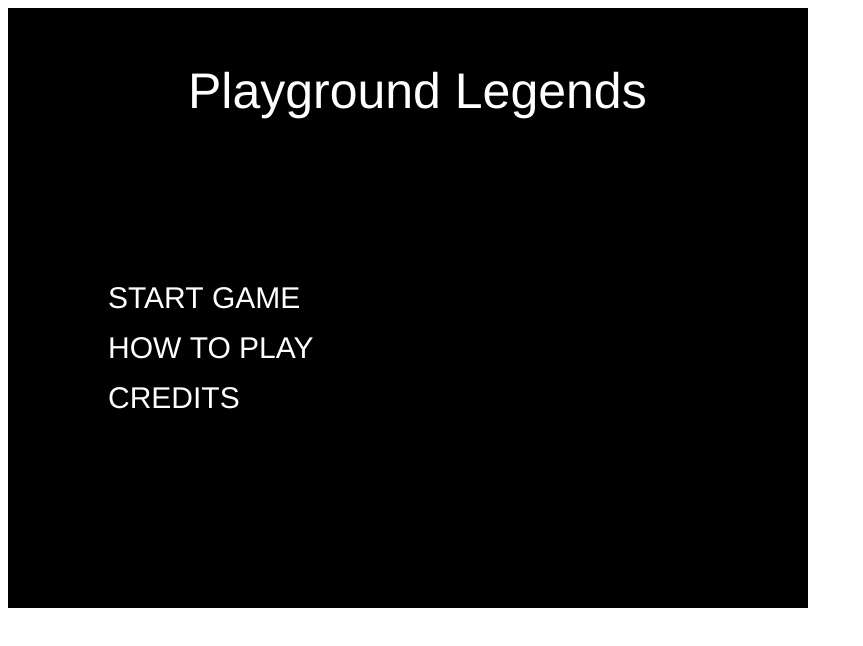
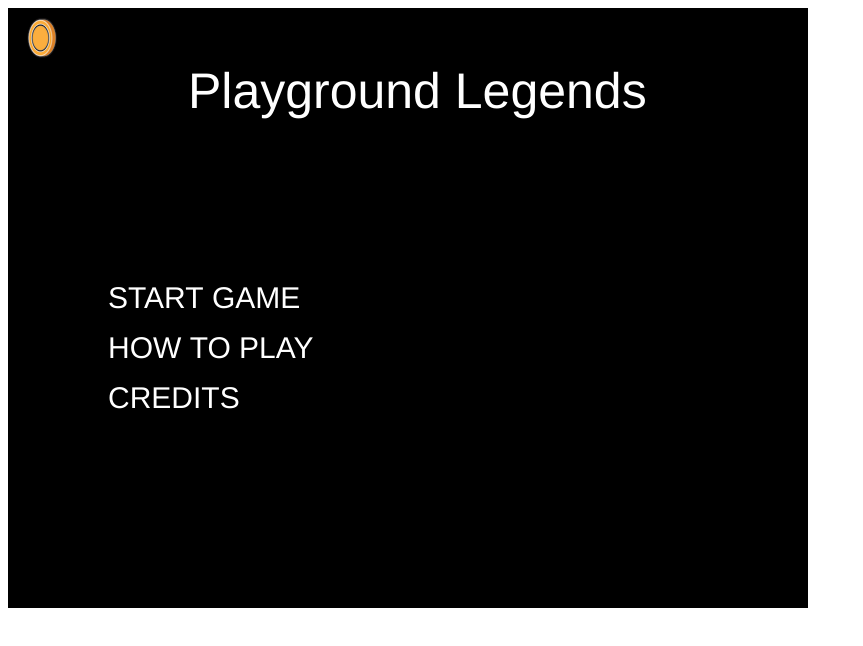
Before and after one commit to gamkedo-la/Playground-Legends, a plain HTML site: page game.html in a window 1280 px wide. Shown: the whole page, without its empty margins (0-863 px from the left). Drawn offline with Linux system fonts and the light colour scheme.

Commit message:
Added sprite animation and a demo sprite on main menu

```diff
--- a/game.html
+++ b/game.html
@@ -13,6 +13,7 @@
 <audio src="audio/timeup.mp3" id="timeup"></audio>
 <audio src="audio/CatchingBall.mp3" id="CatchingBall"></audio>
 
+<script src="js/sprite.js"></script>
 <script src="js/images.js"></script>
 <script src="js/input.js"></script>
 <script src="js/player.js"></script>
--- a/js/images.js
+++ b/js/images.js
@@ -9,6 +9,10 @@ var ballImageLoaded = false;
 
 var shadowImage = document.createElement("img");
 var shadowImageLoaded = false;
+
+var animImage = document.createElement("img");
+var animImageLoaded = false;
+var animSprite;
 
 function setUpImages() {
 
@@ -32,4 +36,18 @@ function setUpImages() {
 	}
 	shadowImage.src = "images/shadow.png";
 
+	animSprite = sprite({
+		context: canvasContext,
+		width: 440,
+		height: 40,
+		image: animImage,
+		loop: true,
+		numberOfFrames: 10,
+		ticksPerFrame: 10,
+	});
+	animImage.onload = function() {
+		animImageLoaded = true;
+		console.log(animImage.width);
+	}
+	animImage.src = "images/coin_spritesheet.png";
 }
--- a/js/main_menu.js
+++ b/js/main_menu.js
@@ -35,6 +35,8 @@ function mainMenuUpdate() {
         mainMenuHandleMouseClick();
     }
 
+    animSprite.update();
+
     mainMenuHandleMouseMove();
     mainMenuDraw();
 }
@@ -68,6 +70,8 @@ function mainMenuDraw() {
     if (hovering == HOVER_CREDITS) canvasContext.fillStyle = 'yellow';
     canvasContext.font = '30px Helvetica';
     canvasContext.fillText('CREDITS', 100, 400);
+
+    animSprite.render(10, 10);
 
     // Draw Colliders (DEBUG)
     /*
--- /dev/null
+++ b/js/sprite.js
@@ -0,0 +1,40 @@
+function sprite(options) {
+    var that = {};
+    var frameIndex = 0;
+    var tickCount = 0;
+    var ticksPerFrame = options.ticksPerFrame || 0;
+    var numberOfFrames = options.numberOfFrames || 1;
+
+    that.context = options.context;
+    that.image = options.image;
+    that.loop = options.loop;
+    that.width = options.width;
+    that.height = options.height;
+
+    that.update = function() {
+        tickCount++;
+        if (tickCount > ticksPerFrame) {
+            tickCount = 0;
+
+            if (frameIndex < numberOfFrames - 1) {
+                frameIndex++;
+            } else if (that.loop) {
+                frameIndex = 0;
+            }
+        }
+    }
+
+    that.render = function(x, y) {
+        that.context.drawImage(that.image,
+                               frameIndex * that.width / numberOfFrames,
+                               0,
+                               that.width / numberOfFrames,
+                               that.height,
+                               x,
+                               y,
+                               that.width / numberOfFrames,
+                               that.height);
+    }
+
+    return that;
+}
```
Also changed, not shown: images/coin_spritesheet.png (added).
